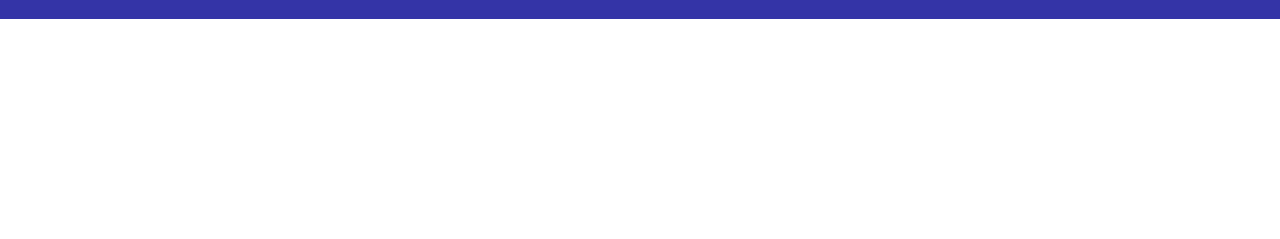
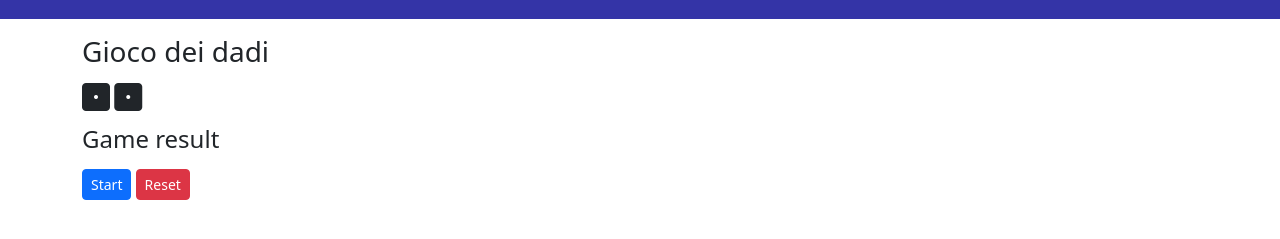
Before and after one commit to RobyLedda94/Repo-my-recap, a plain HTML site: page index.html in a window 1280 px wide. Shown: the part 69-308 px from the top of the page. Drawn offline with nearby package versions, Linux system fonts and the light colour scheme.

Commit message:
[UPD] html static game-dice

```diff
--- a/css/style.css
+++ b/css/style.css
@@ -20,6 +20,8 @@
 
 /* Utility */
 
+
+
 .bg-dark-blue {
     background-color: rgba(0, 0, 145, 0.795);
 }
--- a/index.html
+++ b/index.html
@@ -33,7 +33,26 @@
     </header>
     <!-- Sezione Main -->
     <main>
-        <!-- contenuto da definire -->
+        <div class="container">
+            <div class="row">
+                <div class="col-12">
+                    <div class="content-main my-3">
+                        <h3>Gioco dei dadi</h3>
+                        <div class="mt-3">
+                            <i id="human-icon" class="fas fa-2xl fa-dice-one"></i>
+                            <i id="pc-icon" class="fas fa-2xl fa-dice-one"></i>
+                        </div>
+                        <div class="my-3">
+                            <h4 id="game-result">Game result</h4>
+                        </div>
+                        <div>
+                            <button id="start-btn" class="btn btn-sm btn-primary">Start</button>
+                            <button id="reset-btn" class="btn btn-sm btn-danger">Reset</button>
+                        </div>
+                    </div>
+                </div>
+            </div>
+        </div>
     </main>
     <!-- Link allo script -->
     <script src="./js/script.js" type="text/javascript"></script>
```
